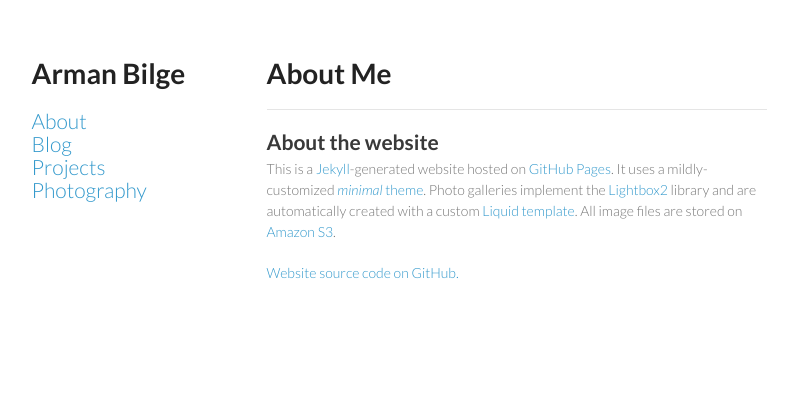
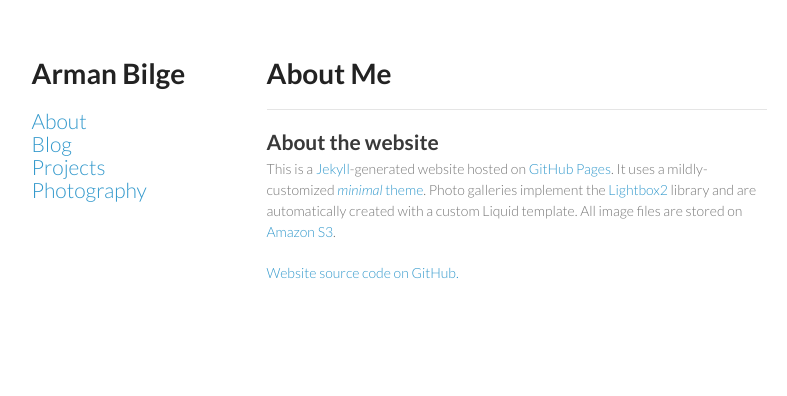
Before and after one commit to armanbilge/armanbilge.github.io, a Jekyll site: the page built from about/index.md, in a window 1280 px wide. Shown: the top 396 px of the page, without its empty margins (241-1028 px from the left). Built offline with Jekyll 4.4.1, drawn with Linux system fonts in a browser that asks for light colours; some of the changed lines change nothing that is shown.

Commit message:
Update index.md

```diff
--- a/about/index.md
+++ b/about/index.md
@@ -10,6 +10,6 @@ layout: default
 
 ## About the website
 
-This is a [Jekyll](http://www.jekyllrb.com/)-generated website hosted on [GitHub Pages](http://pages.github.com/). It uses a mildly-customized [*minimal* theme](http://github.com/orderedlist/minimal). Photo galleries implement the [Lightbox2](http://lokeshdhakar.com/projects/lightbox2/) library and are automatically created with a custom [Liquid template](http://jekyllrb.com/docs/templates/). All image files are stored on [Amazon S3](http://aws.amazon.com/s3).
+This is a [Jekyll](http://www.jekyllrb.com/)-generated website hosted on [GitHub Pages](http://pages.github.com/). It uses a mildly-customized [*minimal* theme](http://github.com/orderedlist/minimal). Photo galleries implement the [Lightbox2](http://lokeshdhakar.com/projects/lightbox2/) library and are automatically created with a custom Liquid template. All image files are stored on [Amazon S3](http://aws.amazon.com/s3).
 
 [Website source code on GitHub.](https://github.com/armanbilge/armanbilge.github.io)
```
